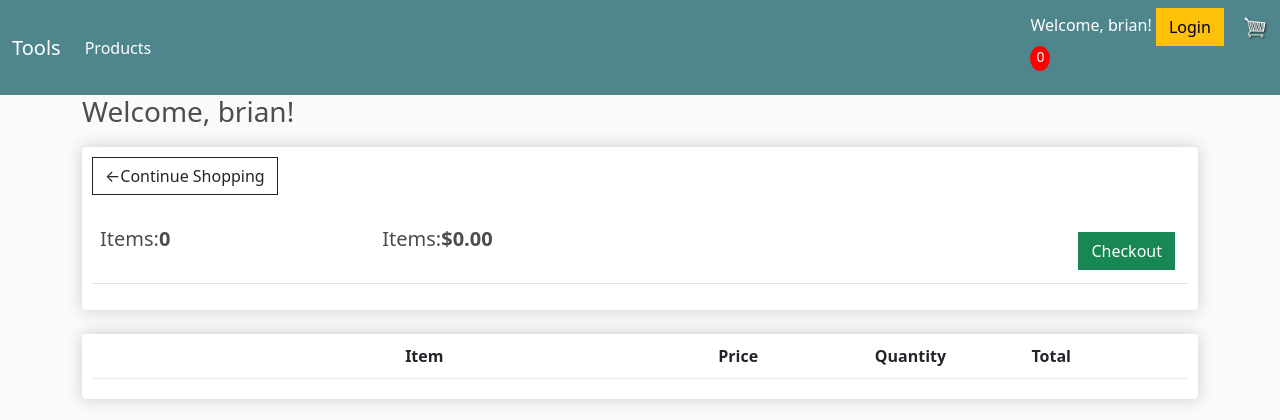
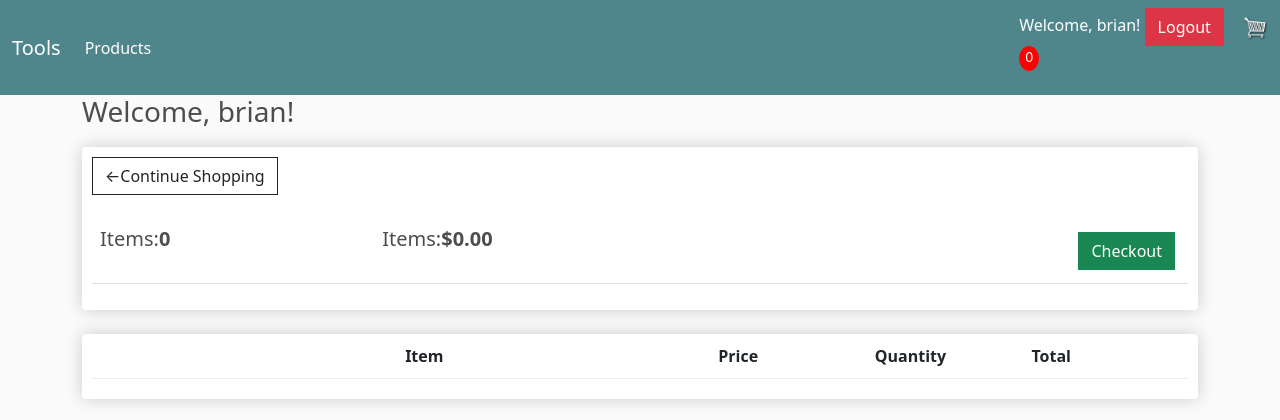
Before and after one commit to briankihia/ecom, a Django app: page /cart/ in a window 1280 px wide. Shown: the top 420 px of the page. Run offline with Django 4.2, Linux system fonts and the light colour scheme; a user stored in the database is signed in; data comes from the database, SQL or seed files in the repository; both versions use the stored data as it was after the commit; lists and menus that the app fills with data are empty.

Commit message:
added a logout button and adding to cat is functioning

```diff
--- a/accounts/views.py
+++ b/accounts/views.py
@@ -55,7 +55,7 @@
 
 def user_logout(request):
     logout(request)
-    return redirect('login')
+    return redirect('store')
 
 
 def check_authentication(request):
--- a/templates/main.html
+++ b/templates/main.html
@@ -51,9 +51,10 @@
             <div class="form-inline my-2 my-lg-0">
                 {% if request.user.is_authenticated %}
                 <span class="navbar-text text-white">Welcome, {{ request.user.username }}!</span>
+                <a href="{% url 'user_logout' %}" class="btn btn-danger">Logout</a>
+                {% else %}
+                <a href="{% url 'login' %}" class="btn btn-warning">Login</a>
                 {% endif %}
-                <a href="{% url 'login' %}" class="btn btn-warning">Login</a>
-
                 <a href="{% url 'cart'%}" >
                     <img id="cart-icon" src="{% static 'images/cart.png'%}" alt="">
                 </a>
--- a/templates/store.html
+++ b/templates/store.html
@@ -18,7 +18,7 @@
 
                 <button data-product={{product.id}} data-action="add" class="btn btn-outline-secondary add-btn update-cart">Add to Cart</button>
                 <a href="#" class="btn btn-outline-success">View</a>
-                <h4 style="display:inline-block;float:right"><strong>
+                <h4 style="float:right"><strong>
                     ${{product.price|floatformat:2}}
                 </strong></h4>
 
```
Also changed, not shown: db.sqlite3.
